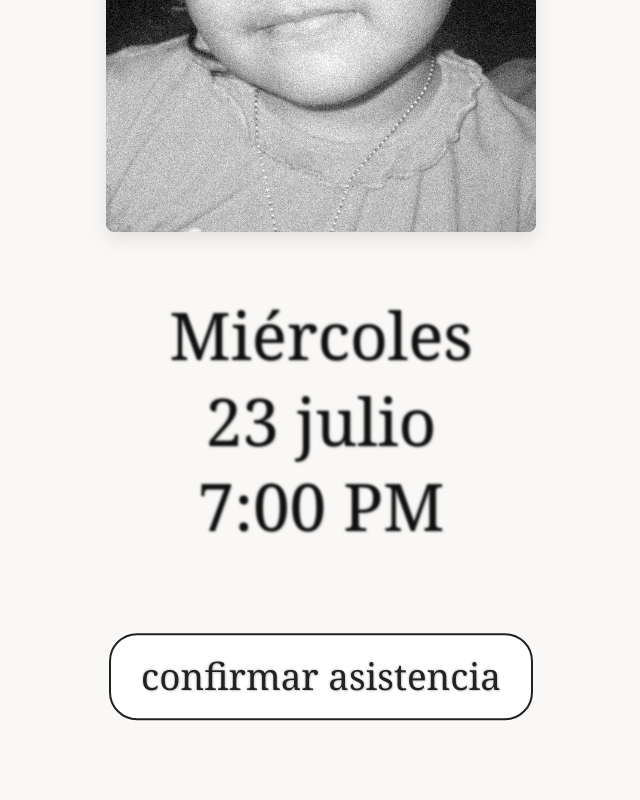
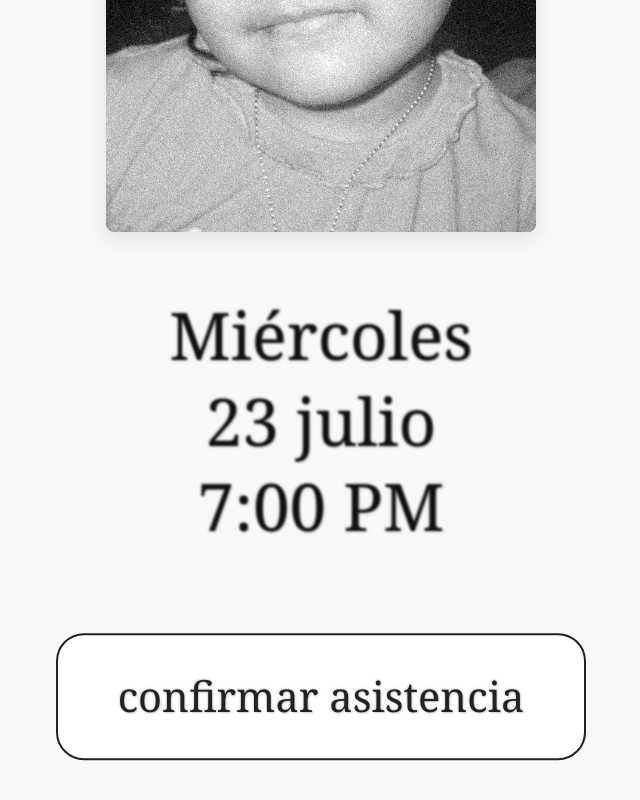
Before and after one commit to l3zmar/mar-birthday, a plain HTML site: page index.html in a window 1280 px wide. Shown: the part 1043-1843 px from the top of the page, without its empty margins (319-959 px from the left). Drawn offline with nearby package versions, Linux system fonts and the light colour scheme.

Commit message:
Update styles.css

```diff
--- a/styles.css
+++ b/styles.css
@@ -81,13 +81,13 @@ body {
 .rsvp-btn {
   display: inline-block;
   margin-top: 85px;
-  padding: 14px 30px;
+  padding: 30px 60px;
   background: #fff;
   color: #222;
   border: 2px solid #222;
   border-radius: 28px;
   font-family: 'Georgia', serif;
-  font-size: 2.3em;
+  font-size: 2.6em;
   text-decoration: none;
   text-align: center;
   transition: background 0.2s, color 0.2s;
```
